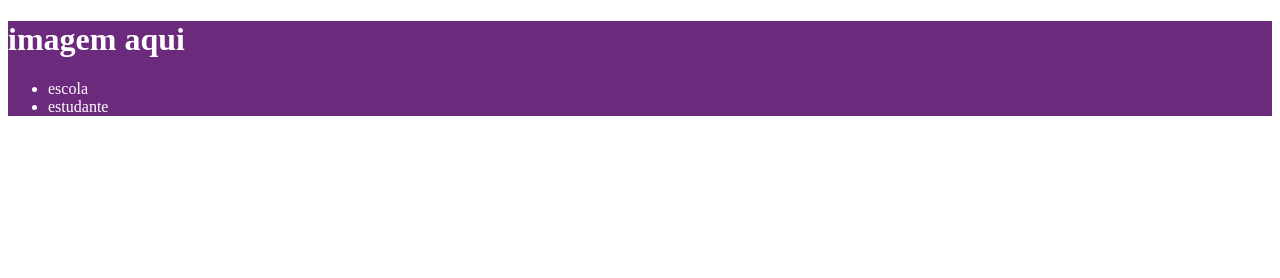
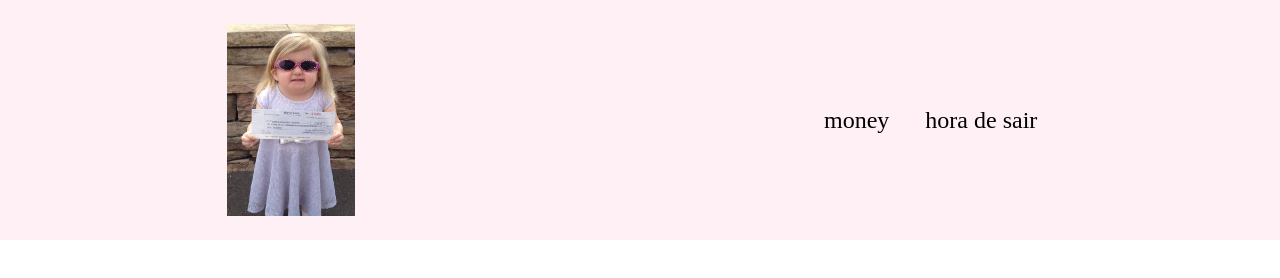
Before and after one commit to MahSalles/site-escola-24, a plain HTML site: page index.html in a window 1280 px wide. Drawn offline with Linux system fonts and the light colour scheme.

Commit message:
Add files via upload
finalizei o cabeçalho

```diff
--- a/index.html
+++ b/index.html
@@ -9,11 +9,11 @@
 </head>
 
 <body>
-    <header>
-        <h1>imagem aqui</h1>
-        <ul>
-            <li>escola</li>
-            <li>estudante</li>
+    <header class="cabecalho">
+        <img class="cabecalho-imagem" src="audrey-anemia-04.jpg" alt="logo-meme">
+        <ul class="cabecalho-lista">
+            <li class="cabecalho-lista-item">money</li>
+            <li class="cabecalho-lista-item">hora de sair</li>
         </ul>
     </header>
 </body>
--- a/style.css
+++ b/style.css
@@ -1,4 +1,23 @@
-header{
-    background-color: #6C2A7C;
-    color: white;
+*{
+    margin: 0;
+    padding: 0;
 }
+
+.cabecalho {
+    background-color: lavenderblush;
+    color: rgb(0, 0, 0);
+    display: flex;
+    justify-content: space-around;
+    align-items: center;
+    padding: 24px 0;
+}
+
+.cabecalho-imagem{
+    width: 10%;
+}
+
+.cabecalho-lista-item{
+    display: inline-block;
+    margin: 0 16px;
+    font-size: 24px;
+}
```
Also changed, not shown: audrey-anemia-04.jpg (added).
